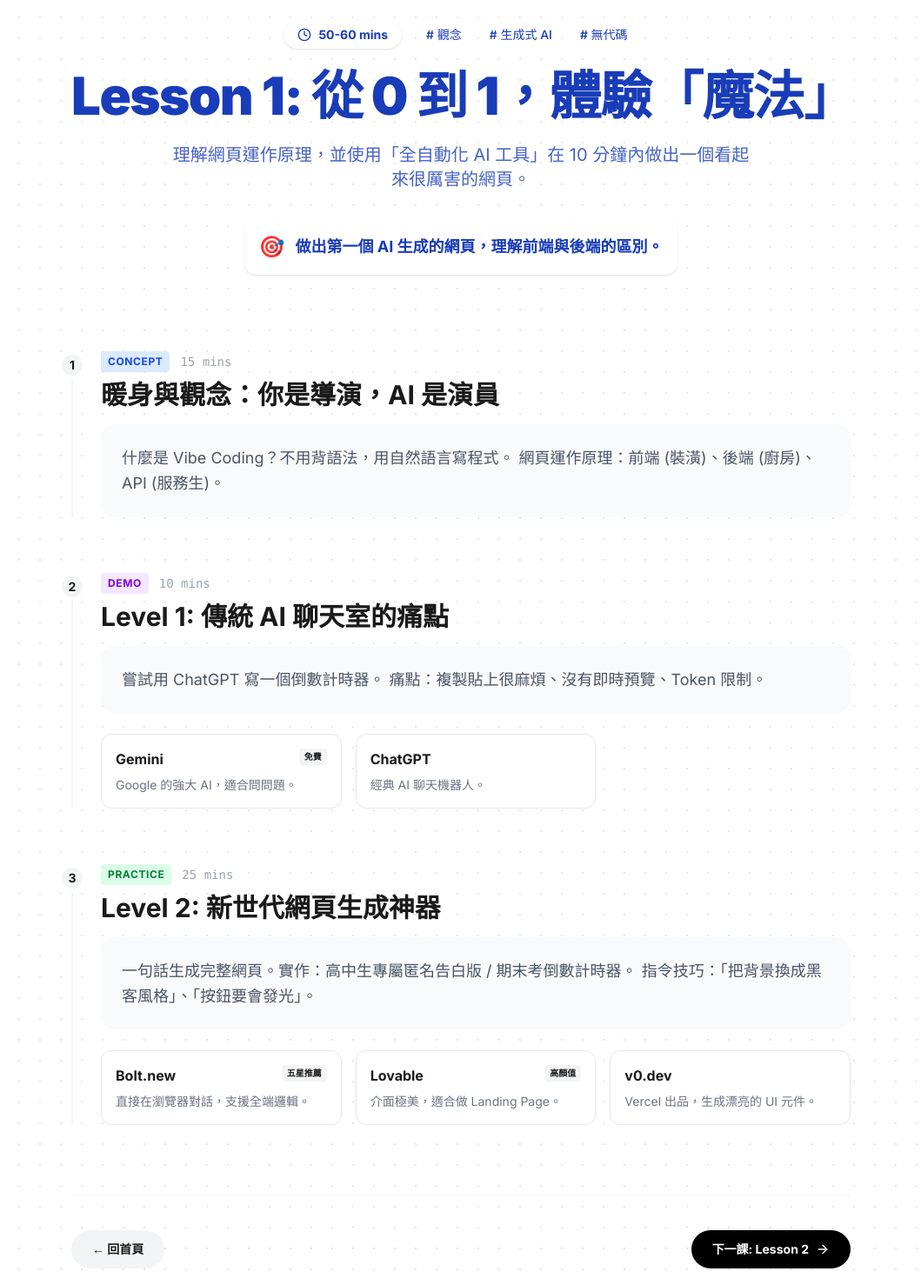
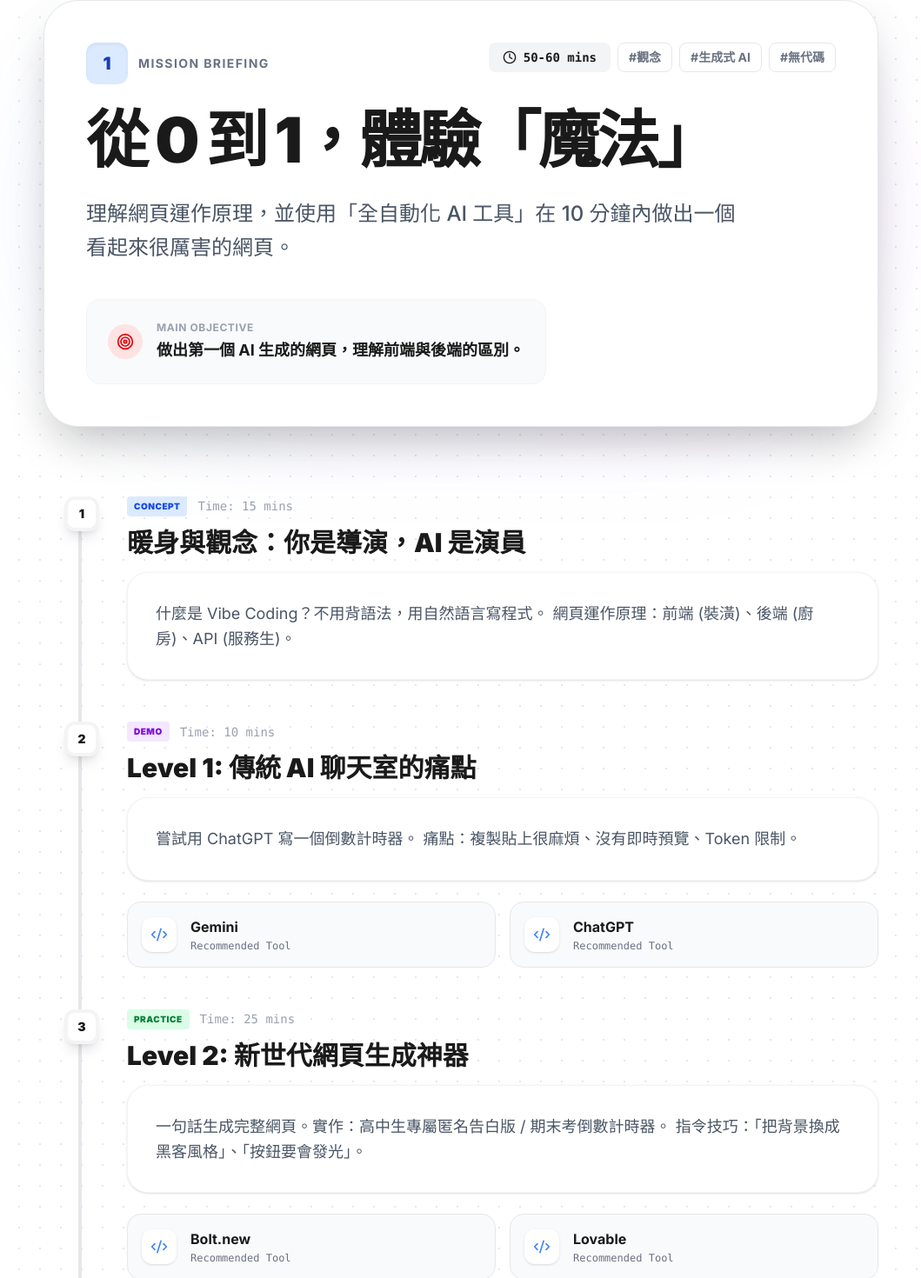
Before and after one commit to AriesHongHuanWu/vibe-coding-course, a Next.js app: page /lessons/1 in a window 1280 px wide. Shown: the part 160-1630 px from the top of the page at 87% size, without its empty margins (110-1169 px from the left). Built offline with nearby package versions, Linux system fonts and the light colour scheme.

Commit message:
Enhancement: Inner Page Vibe Shift - Game UI for Lessons and Resources

```diff
--- a/src/app/lessons/[id]/page.tsx
+++ b/src/app/lessons/[id]/page.tsx
@@ -1,5 +1,5 @@
 import { syllabus } from "@/lib/data";
-import { ArrowRight, Calendar, CheckCircle, Clock } from "lucide-react";
+import { ArrowRight, CheckCircle, Clock, ChevronRight, Gamepad2, Target, Code2 } from "lucide-react";
 import Link from "next/link";
 import { notFound } from "next/navigation";
 import { cn } from "@/lib/utils";
@@ -20,77 +20,109 @@ export default async function LessonPage({ params }: { params: Promise<{ id: str
     }
 
     return (
-        <main className="min-h-screen py-20 px-6">
-            {/* Header */}
-            <div className={cn("p-10 rounded-3xl mb-12 text-center relative overflow-hidden", lesson.color.replace("bg-", "bg-opacity-10 "))}>
-                <div className="max-w-4xl mx-auto relative z-10">
-                    <div className="flex justify-center gap-4 mb-6">
-                        <span className="px-4 py-1.5 rounded-full bg-white dark:bg-gray-800 text-sm font-bold shadow-sm flex items-center gap-2">
-                            <Clock size={16} /> {lesson.duration}
-                        </span>
-                        <div className="flex gap-2">
+        <main className="min-h-screen py-24 px-4 md:px-8 max-w-5xl mx-auto">
+
+            {/* Mission Briefing Header */}
+            <div className="relative mb-20 group perspective-1000">
+                <div className={cn(
+                    "absolute inset-0 bg-gradient-to-r from-google-blue/20 to-purple-500/20 blur-3xl -z-10 rounded-full opacity-50"
+                )} />
+
+                <div className={cn(
+                    "relative overflow-hidden rounded-[2.5rem] bg-white dark:bg-[var(--card-bg)] border border-gray-200 dark:border-[var(--card-border)] p-8 md:p-12 shadow-2xl transition-all duration-500 hover:shadow-[0_20px_50px_rgba(0,0,0,0.1)] dark:hover:shadow-[0_20px_50px_rgba(0,0,0,0.3)]"
+                )}>
+                    <div className="flex flex-col md:flex-row justify-between items-start gap-6 mb-8">
+                        <div className="flex items-center gap-3">
+                            <div className={cn(
+                                "flex items-center justify-center w-12 h-12 rounded-xl text-xl font-black shadow-inner",
+                                lesson.color
+                            )}>
+                                {id}
+                            </div>
+                            <span className="text-sm font-bold tracking-widest uppercase text-gray-500">Mission Briefing</span>
+                        </div>
+
+                        <div className="flex gap-2 flex-wrap">
+                            <span className="px-4 py-1.5 rounded-lg bg-gray-100 dark:bg-gray-800 text-sm font-mono font-bold flex items-center gap-2">
+                                <Clock size={16} /> {lesson.duration}
+                            </span>
                             {lesson.tags.map(tag => (
-                                <span key={tag} className="px-3 py-1.5 rounded-full bg-white/50 dark:bg-gray-800/50 text-sm font-medium">
-                                    # {tag}
+                                <span key={tag} className="px-3 py-1.5 rounded-lg border border-gray-200 dark:border-gray-700 text-sm font-bold text-gray-500">
+                                    #{tag}
                                 </span>
                             ))}
                         </div>
                     </div>
 
-                    <h1 className="text-4xl md:text-6xl font-black mb-6 tracking-tight">{lesson.title}</h1>
-                    <p className="text-xl opacity-80 max-w-2xl mx-auto mb-8">{lesson.description}</p>
+                    <h1 className="text-5xl md:text-7xl font-black mb-8 tracking-tighter dark:text-white font-display uppercase leading-[0.9]">
+                        {lesson.title.split(":")[1]?.trim() || lesson.title}
+                    </h1>
 
-                    <div className="inline-flex items-center gap-3 bg-white dark:bg-gray-800 p-4 rounded-xl shadow-sm md:text-lg">
-                        <span className="text-2xl">🎯</span>
-                        <span className="font-bold">{lesson.goal}</span>
+                    <p className="text-xl md:text-2xl text-gray-600 dark:text-gray-300 max-w-3xl mb-10 font-medium leading-relaxed">
+                        {lesson.description}
+                    </p>
+
+                    <div className="inline-flex items-center gap-4 bg-gray-50 dark:bg-gray-900/50 p-6 rounded-2xl border border-gray-100 dark:border-gray-800">
+                        <div className="w-10 h-10 rounded-full bg-red-100 dark:bg-red-900/30 flex items-center justify-center text-red-600 dark:text-red-400">
+                            <Target size={20} />
+                        </div>
+                        <div>
+                            <div className="text-xs font-bold uppercase tracking-wider text-gray-400 mb-1">Main Objective</div>
+                            <div className="font-bold text-lg dark:text-white">{lesson.goal}</div>
+                        </div>
                     </div>
                 </div>
             </div>
 
-            {/* Content */}
-            <div className="max-w-4xl mx-auto space-y-16">
+            {/* Mission Content Steps */}
+            <div className="space-y-12 relative">
+                <div className="absolute left-8 md:left-10 top-0 bottom-0 w-1 bg-gray-200 dark:bg-gray-800 -z-10" />
+
                 {lesson.topics.map((topic, i) => (
-                    <section key={i} className="relative pl-8 border-l-2 border-gray-100 dark:border-gray-800">
-                        <div className="absolute -left-[17px] top-0 w-8 h-8 rounded-full bg-gray-100 dark:bg-gray-800 border-4 border-white dark:border-gray-900 flex items-center justify-center font-bold text-sm">
+                    <section key={i} className="relative pl-20 md:pl-24">
+                        <div className="absolute left-4 md:left-6 top-0 w-8 h-8 md:w-10 md:h-10 rounded-xl bg-white dark:bg-gray-900 border-4 border-gray-100 dark:border-gray-800 flex items-center justify-center font-black text-sm z-10 shadow-lg">
                             {i + 1}
                         </div>
 
-                        <div className="mb-6">
-                            <div className="flex items-center gap-3 mb-2">
+                        <div className="mb-6 group">
+                            <div className="flex items-center gap-3 mb-3">
                                 <span className={cn(
-                                    "text-xs font-bold uppercase tracking-wider px-2 py-1 rounded",
-                                    topic.type === "Concept" ? "bg-blue-100 text-blue-700 dark:bg-blue-900/50 dark:text-blue-200" :
-                                        topic.type === "Demo" ? "bg-purple-100 text-purple-700 dark:bg-purple-900/50 dark:text-purple-200" :
-                                            "bg-green-100 text-green-700 dark:bg-green-900/50 dark:text-green-200"
+                                    "text-[10px] font-black uppercase tracking-wider px-2 py-1 rounded",
+                                    topic.type === "Concept" ? "bg-blue-100 text-blue-700 dark:bg-blue-900/30 dark:text-blue-300" :
+                                        topic.type === "Demo" ? "bg-purple-100 text-purple-700 dark:bg-purple-900/30 dark:text-purple-300" :
+                                            "bg-green-100 text-green-700 dark:bg-green-900/30 dark:text-green-300"
                                 )}>
                                     {topic.type}
                                 </span>
-                                <span className="text-sm text-gray-400 font-mono">{topic.duration}</span>
+                                <span className="text-sm text-gray-400 font-mono hidden md:inline-block">Time: {topic.duration}</span>
                             </div>
-                            <h2 className="text-3xl font-bold mb-4">{topic.title}</h2>
-                            <p className="text-lg text-gray-600 dark:text-gray-400 leading-relaxed bg-gray-50 dark:bg-gray-800/50 p-6 rounded-2xl">
+
+                            <h2 className="text-3xl font-black mb-4 dark:text-white font-display group-hover:text-google-blue transition-colors">
+                                {topic.title}
+                            </h2>
+
+                            <div className="prose dark:prose-invert max-w-none text-lg text-gray-600 dark:text-gray-400 leading-relaxed bg-white dark:bg-[var(--card-bg)] p-8 rounded-3xl border border-gray-100 dark:border-[var(--card-border)] shadow-sm">
                                 {topic.content}
-                            </p>
+                            </div>
                         </div>
 
                         {topic.tools && (
-                            <div className="grid grid-cols-1 sm:grid-cols-2 md:grid-cols-3 gap-4">
+                            <div className="grid grid-cols-1 sm:grid-cols-2 gap-4 mt-6">
                                 {topic.tools.map((tool) => (
                                     <Link
                                         href={tool.url}
                                         key={tool.name}
                                         target="_blank"
-                                        className="group p-4 rounded-xl border border-gray-200 dark:border-gray-700 hover:border-blue-300 dark:hover:border-blue-700 transition-all hover:shadow-md bg-white dark:bg-gray-900"
+                                        className="group flex items-center gap-4 p-4 rounded-2xl border border-gray-200 dark:border-gray-700 hover:border-google-blue dark:hover:border-google-blue transition-all bg-gray-50 dark:bg-gray-900/30 hover:bg-white dark:hover:bg-gray-800"
                                     >
-                                        <div className="flex justify-between items-start mb-2">
-                                            <h3 className="font-bold">{tool.name}</h3>
-                                            {tool.badge && (
-                                                <span className="text-[10px] px-1.5 py-0.5 rounded bg-gray-100 dark:bg-gray-800 font-bold">
-                                                    {tool.badge}
-                                                </span>
-                                            )}
+                                        <div className="w-10 h-10 rounded-xl bg-white dark:bg-gray-800 flex items-center justify-center shadow-sm text-google-blue">
+                                            <Code2 size={20} />
                                         </div>
-                                        <p className="text-sm text-gray-500 dark:text-gray-400 line-clamp-2">{tool.description}</p>
+                                        <div>
+                                            <h3 className="font-bold dark:text-white">{tool.name}</h3>
+                                            <p className="text-xs text-gray-500 font-mono mt-0.5">Recommended Tool</p>
+                                        </div>
+                                        <ChevronRight size={16} className="ml-auto opacity-0 group-hover:opacity-100 transition-opacity text-google-blue" />
                                     </Link>
                                 ))}
                             </div>
@@ -100,18 +132,18 @@ export default async function LessonPage({ params }: { params: Promise<{ id: str
             </div>
 
             {/* Navigation Footer */}
-            <div className="max-w-4xl mx-auto mt-20 pt-10 border-t border-gray-100 dark:border-gray-800 flex justify-between">
-                <Link href="/" className="px-6 py-3 rounded-full bg-gray-100 dark:bg-gray-800 font-bold text-sm hover:bg-gray-200 transition-colors">
-                    ← 回首頁
+            <div className="mt-24 pt-10 border-t border-gray-200 dark:border-gray-800 flex flex-col md:flex-row justify-between gap-6 items-center">
+                <Link href="/" className="px-8 py-4 rounded-full bg-gray-100 dark:bg-gray-800 font-bold text-sm hover:bg-gray-200 dark:hover:bg-gray-700 transition-colors w-full md:w-auto text-center">
+                    ← ABORT MISSION (HOME)
                 </Link>
 
                 {parseInt(id) < 2 ? (
-                    <Link href={`/lessons/${parseInt(id) + 1}`} className="px-6 py-3 rounded-full bg-black dark:bg-white text-white dark:text-black font-bold text-sm hover:opacity-80 transition-opacity flex items-center gap-2">
-                        下一課: Lesson {parseInt(id) + 1} <ArrowRight size={16} />
+                    <Link href={`/lessons/${parseInt(id) + 1}`} className="px-8 py-4 rounded-full bg-black dark:bg-white text-white dark:text-black font-black text-sm hover:scale-105 transition-transform flex items-center justify-center gap-2 w-full md:w-auto shadow-lg hover:shadow-xl">
+                        NEXT MISSION: LVL {parseInt(id) + 1} <ArrowRight size={18} />
                     </Link>
                 ) : (
-                    <Link href="/resources" className="px-6 py-3 rounded-full bg-green-500 text-white font-bold text-sm hover:bg-green-600 transition-colors flex items-center gap-2">
-                        查看資源 <CheckCircle size={16} />
+                    <Link href="/resources" className="px-8 py-4 rounded-full bg-gradient-to-r from-yellow-400 to-orange-500 text-white font-black text-sm hover:scale-105 transition-transform flex items-center justify-center gap-2 w-full md:w-auto shadow-lg hover:shadow-xl">
+                        CLAIM REWARDS <Gamepad2 size={18} />
                     </Link>
                 )}
             </div>
```
Also changed, not shown: src/app/resources/page.tsx (+49 -23 lines).
